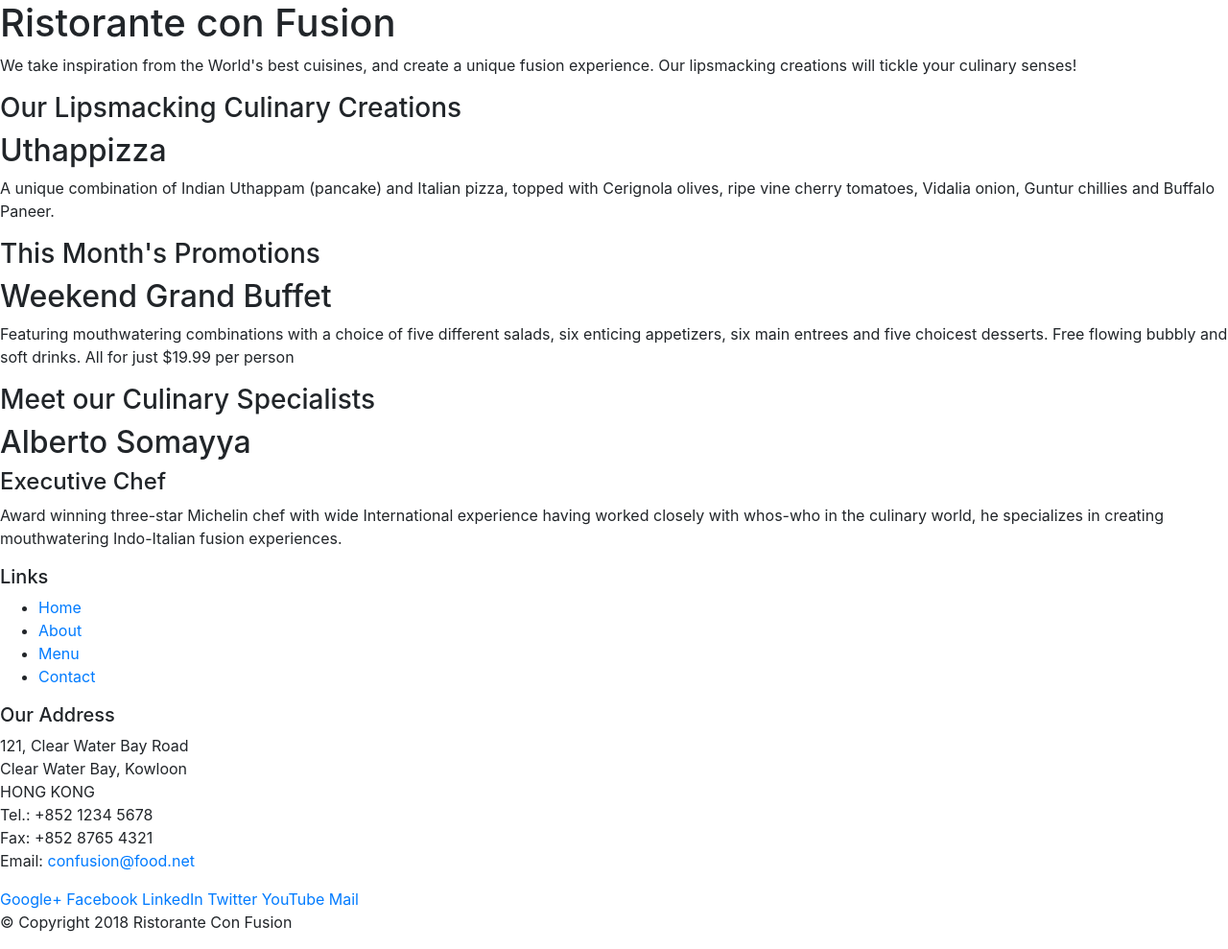
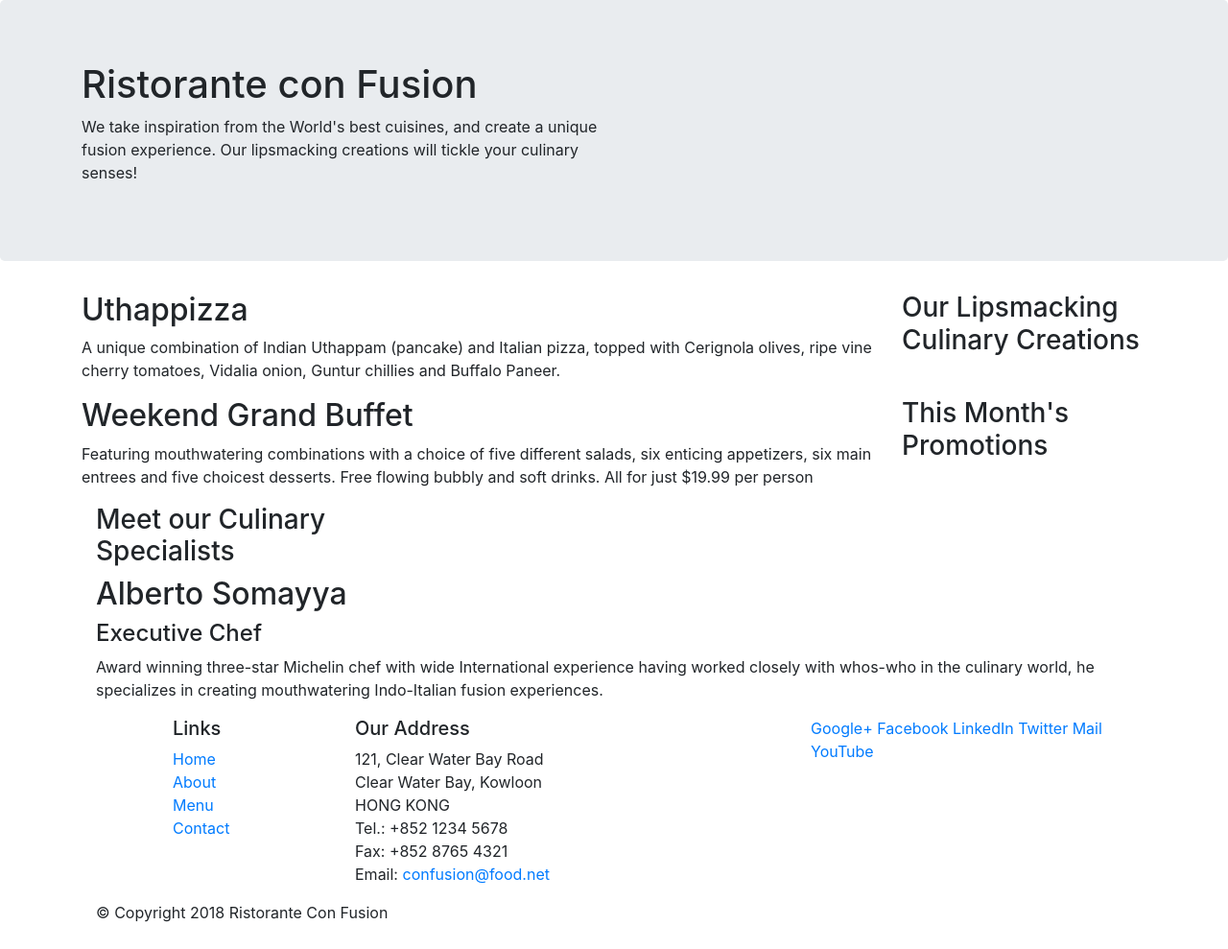
Before and after one commit to NimmaRajeshReddy/bs, a website: page index.html in a window 1280 px wide. Shown: the whole page at 96% size. Drawn offline with nearby package versions, Linux system fonts and the light colour scheme.

Commit message:
bs grid p1

```diff
--- a/index.html
+++ b/index.html
@@ -13,46 +13,46 @@
 
 <body>
 
-    <header>
-        <div>
-            <div>
-                <div>
+    <header class="jumbotron">
+        <div class="container">
+            <div class="row">
+                <div class="col-12 col-sm-6">
                     <h1 class="color:primary">Ristorante con Fusion</h1>
                     <p>We take inspiration from the World's best cuisines, and create a unique fusion experience. Our lipsmacking creations will tickle your culinary senses!</p>
                 </div>
-                <div>
+                <div class="col-12 col-sm">
                 </div>
             </div>
         </div>
     </header>
 
-    <div>
-        <div>
-            <div>
+    <div class="container">
+        <div class="row">
+            <div class="col-12 col-sm-4 col-md-3 order-sm-last">
                 <h3>Our Lipsmacking Culinary Creations</h3>
             </div>
-            <div>
+            <div class="col col-sm col-md order-sm-first">
                 <h2>Uthappizza</h2>
                 <p>A unique combination of Indian Uthappam (pancake) and Italian pizza, topped with Cerignola olives, ripe vine cherry tomatoes, Vidalia onion, Guntur chillies and Buffalo Paneer.</p>
             </div>
         </div>
 
 
-        <div>
-            <div>
+        <div class="row">
+            <div class="col-12 col-sm-4 col-md-3 order-sm-last">
                 <h3>This Month's Promotions</h3>
             </div>
-            <div>
+            <div class="col col-sm col-md order-sm-first">
                 <h2>Weekend Grand Buffet</h2>
                 <p>Featuring mouthwatering combinations with a choice of five different salads, six enticing appetizers, six main entrees and five choicest desserts. Free flowing bubbly and soft drinks. All for just $19.99 per person </p>
             </div>
         </div>
 
         <div>
-            <div>
+            <div class="col-12 col-sm-4 col-md-3 order-sm-last">
                 <h3>Meet our Culinary Specialists</h3>
             </div>
-            <div>
+            <div class="col col-sm col-md order-sm-first">
                 <h2>Alberto Somayya</h2>
                 <h4>Executive Chef</h4>
                 <p>Award winning three-star Michelin chef with wide International experience having worked closely with whos-who in the culinary world, he specializes in creating mouthwatering Indo-Italian fusion experiences. </p>
@@ -61,18 +61,18 @@
     </div>
 
     <footer>
-        <div>
-            <div>
-                <div>
+        <div class="container">
+            <div class="row">
+                <div class="col-4 col-sm-2  offset-1">
                     <h5>Links</h5>
-                    <ul>
+                    <ul class="list-unstyled">
                         <li><a href="#">Home</a></li>
                         <li><a href="#">About</a></li>
                         <li><a href="#">Menu</a></li>
                         <li><a href="#">Contact</a></li>
                     </ul>
                 </div>
-                <div>
+                <div class="col-7 col-sm-5">
                     <h5>Our Address</h5>
                     <address>
 		              121, Clear Water Bay Road<br>
@@ -83,18 +83,18 @@
 		              Email: <a href="mailto:confusion@food.net">confusion@food.net</a>
 		           </address>
                 </div>
-                <div>
+                <div class="col-12 col-sm-4">
                     <div>
                         <a href="http://google.com/+">Google+</a>
                         <a href="http://www.facebook.com/profile.php?id=">Facebook</a>
                         <a href="http://www.linkedin.com/in/">LinkedIn</a>
                         <a href="http://twitter.com/">Twitter</a>
+                        <a href="mailto:">Mail</a>
                         <a href="http://youtube.com/">YouTube</a>
-                        <a href="mailto:">Mail</a>
                     </div>
                 </div>
            </div>
-           <div>
+           <div class="col-auto">
                 <div>
                     <p>© Copyright 2018 Ristorante Con Fusion</p>
                 </div>
```
